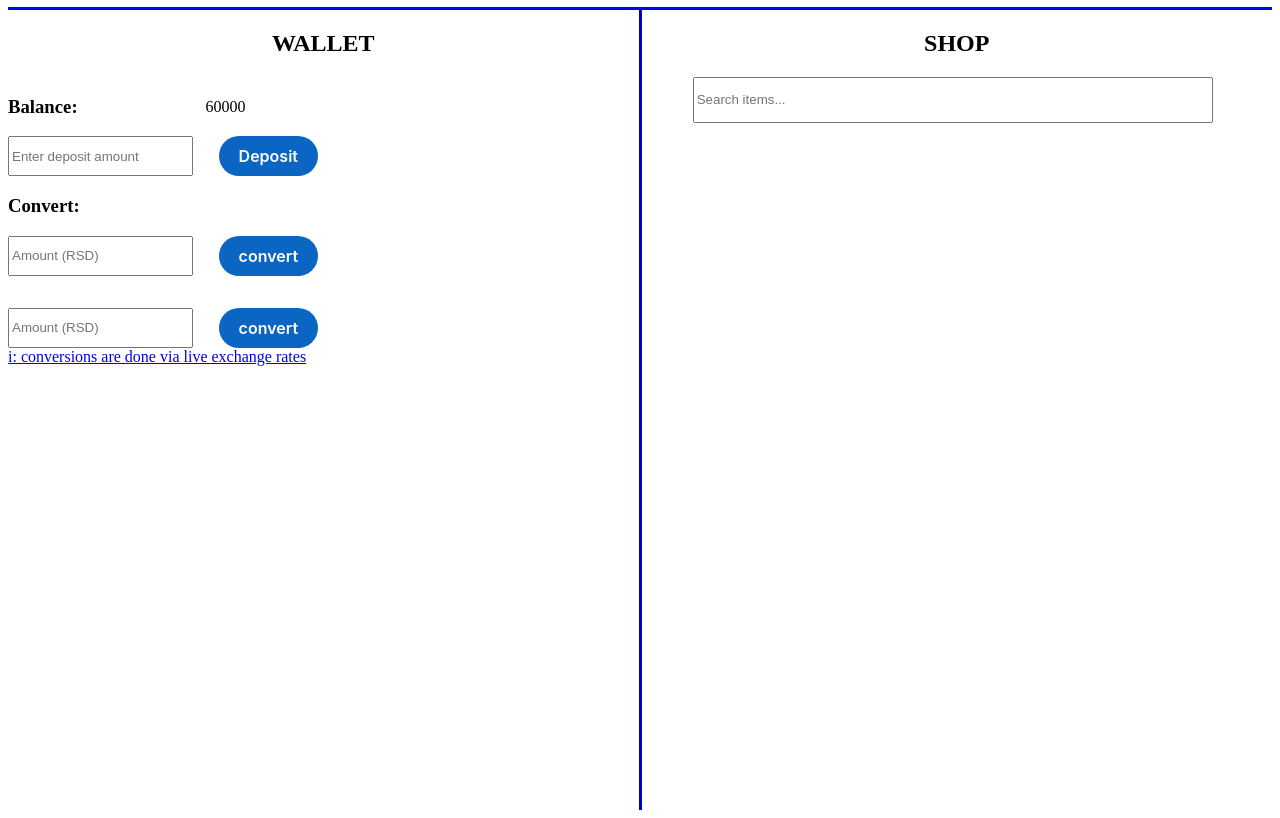
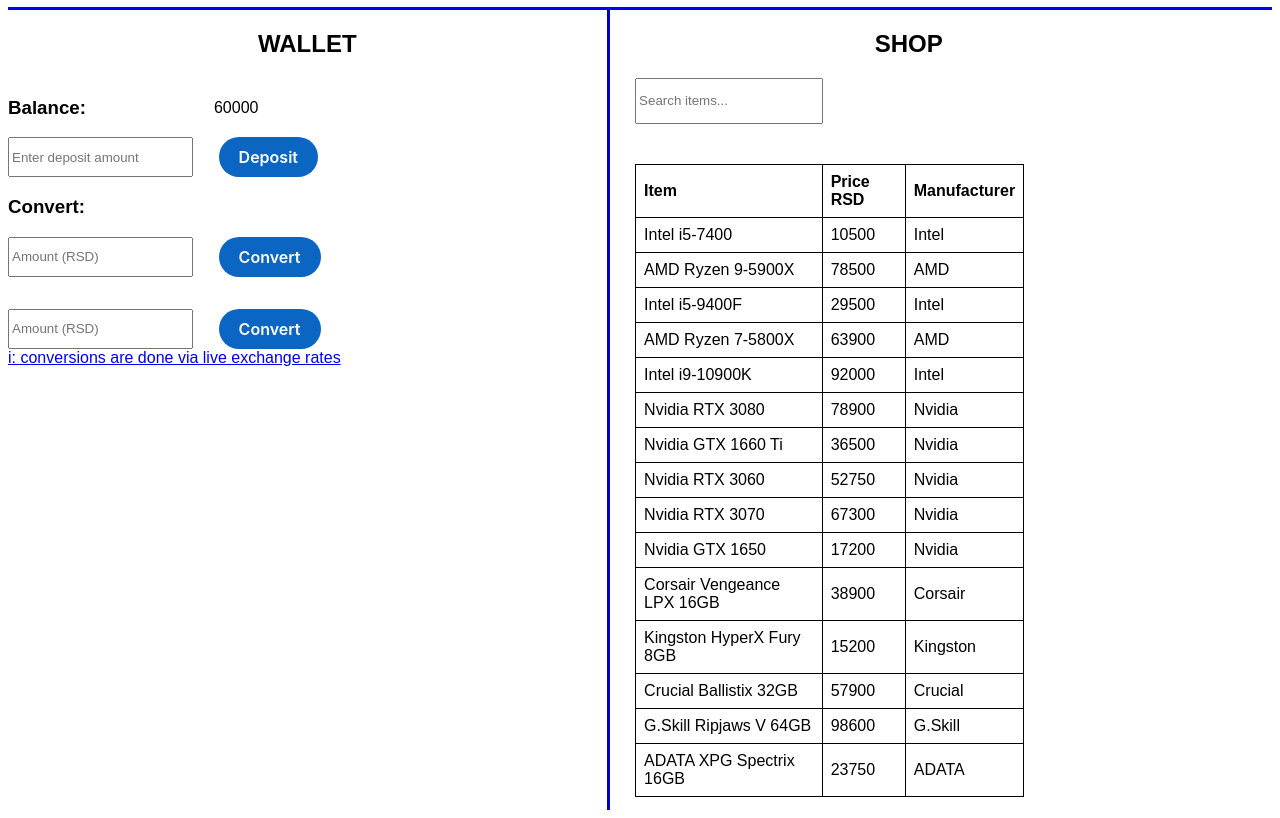
Before and after one commit to Dw1GHTY/RxJS-projekat-18289, a website built with webpack: page index.html in a window 1280 px wide. Shown: the part 81-899 px from the top of the page. Built offline with nearby package versions, Linux system fonts and the light colour scheme; no server answers; data requests are answered from the project's data file.

Commit message:
api proba

```diff
--- a/src/controllers/fetchApi.ts
+++ b/src/controllers/currencyApi.ts
@@ -1,6 +1,7 @@
+//ako prebacim u enviroment odbija zahtev
 var key = "9ebc9b0fcdf393a8952f4c7dc03c0a0509785232";
 
-const apiURL =  `https://api.getgeoapi.com/v2/currency/list?api_key=${key}&format=json`
+const apiURL = `https://api.getgeoapi.com/v2/currency/list?api_key=${key}&format=json`
 
 export async function getData() {
     fetch(apiURL)
--- /dev/null
+++ b/src/controllers/getComponents.ts
@@ -0,0 +1,19 @@
+import { from, Observable } from "rxjs";
+import { Component } from "../Interface/Component";
+import { enviroments } from "../enviroments";
+
+
+
+//components Observable
+export function getComponents(): Observable<Component[]> {
+    const promise = fetch(enviroments.DB_URL)
+        .then(response => {
+            if (!response.ok) {
+                throw new Error("Components not found");
+            } else {
+                return response.json();
+            }
+        })
+        .catch(err => console.log(err))
+    return from(promise);
+}
--- /dev/null
+++ b/src/enviroments.ts
@@ -0,0 +1,4 @@
+export const enviroments = {
+    DB_URL: "http://localhost:3000/components/",
+    API_KEY: "9ebc9b0fcdf393a8952f4c7dc03c0a0509785232"
+}
--- a/src/index.ts
+++ b/src/index.ts
@@ -1,10 +1,13 @@
 /* const url = "http://localhost:3000/db/people-db.json"; */
 
 import { render } from "./views/main";
-import { getData } from "./controllers/fetchApi";
-import { getComponent } from "./controllers/fetchDb";
+import { getData } from "./controllers/currencyApi";
+import { getComponents } from "./controllers/getComponents";
 
 
 //tok podataka -> draw funkcija -> filter na search
 
+/* getComponent(); */
+getData();
+
 render();
--- a/src/views/main.ts
+++ b/src/views/main.ts
@@ -1,8 +1,8 @@
 import { createShopSection } from "./shop";
-import { createWalletSection} from "./wallet";
+import { createWalletSection } from "./wallet";
 import { createHeaderSection } from "./header";
 
-export function render(){
+export function render() {
 
     const appContainer = document.createElement('div');
     appContainer.classList.add('app-container');
--- a/src/views/shop.ts
+++ b/src/views/shop.ts
@@ -1,8 +1,8 @@
-import { getComponent } from "../controllers/fetchDb";
-import { Component } from "../Interfaces/Component";
+import { getComponents } from "../controllers/getComponents";
+import { Component } from "../Interface/Component";
 
 
-export function createShopSection(workspaceContainer: HTMLElement): HTMLElement{
+export function createShopSection(workspaceContainer: HTMLElement): HTMLElement {
 
     const shopContainer = document.createElement('div');
     shopContainer.classList.add('shop-container');
@@ -32,14 +32,70 @@
 
     //#region filter
     const filterContainer = document.createElement('div');
-    filterContainer.classList.add('filet-container');
+    filterContainer.classList.add('filter-container');
     shopContainer.appendChild(filterContainer);
 
 
     //#endregion
 
 
+    //#region table
 
+    //<table>
+    const shopTable = document.createElement('table');
+    shopTable.classList.add('shop-table');
+    shopContainer.appendChild(shopTable);
+    //<thead>
+    const shopTableHead = document.createElement('thead');
+    shopTable.appendChild(shopTableHead);
+    //<tr>
+    const shopTableHeadRow = document.createElement('tr');
+    shopTableHead.appendChild(shopTableHeadRow);
+    //<th>
+    const tableItem = document.createElement('th');
+    tableItem.classList.add('.table-item');
+    tableItem.innerHTML = 'Item';
+    shopTableHeadRow.appendChild(tableItem);
+    //<th>
+    const tablePrice = document.createElement('th');
+    tablePrice.classList.add('table-price');
+    tablePrice.innerHTML = 'Price RSD';
+    shopTableHeadRow.appendChild(tablePrice);
+    //<th>
+    const tableManufacturer = document.createElement('th');
+    tableManufacturer.classList.add('table-manufacturer');
+    tableManufacturer.innerHTML = 'Manufacturer';
+    shopTableHeadRow.appendChild(tableManufacturer);
+
+    //<tbody>
+    const shopTableBody = document.createElement('tbody');
+    shopTableBody.classList.add('shop-table-body');
+    shopTable.appendChild(shopTableBody);
+
+    getComponents().subscribe((data) => {
+        console.log(data);
+
+        data.forEach(components => {
+
+            const row = document.createElement('tr');
+
+            const item = document.createElement('td');
+            item.textContent = components.item;
+            row.appendChild(item);
+
+            const priceRSD = document.createElement('td');
+            priceRSD.textContent = components.priceRSD.toPrecision();
+            row.appendChild(priceRSD);
+
+            const manufacturer = document.createElement('td');
+            manufacturer.textContent = components.manufacturer;
+            row.appendChild(manufacturer);
+
+            shopTableBody.appendChild(row);
+        });
+    })
+
+    //#endregion
 
 
     return shopContainer;
--- a/src/views/wallet.ts
+++ b/src/views/wallet.ts
@@ -1,4 +1,4 @@
-export function createWalletSection(workspaceContainer: HTMLElement): HTMLElement{
+export function createWalletSection(workspaceContainer: HTMLElement): HTMLElement {
 
     const walletContainer = document.createElement('div');
     walletContainer.classList.add('wallet-container');
@@ -68,7 +68,7 @@
 
     const toEuroButton = document.createElement('button');
     toEuroButton.classList.add('wallet-button');
-     toEuroButton.innerHTML = "convert";
+    toEuroButton.innerHTML = "Convert";
     toEuroContainer.appendChild(toEuroButton);
 
     const toDollarContainer = document.createElement('div');
@@ -82,7 +82,7 @@
 
     const toDollarButton = document.createElement('button');
     toDollarButton.classList.add('wallet-button');
-     toDollarButton.innerHTML = "convert";
+    toDollarButton.innerHTML = "Convert";
     toDollarContainer.appendChild(toDollarButton);
     //#endregion
 
--- a/styles/main.css
+++ b/styles/main.css
@@ -1,3 +1,7 @@
+body {
+    font-family: sans-serif;
+}
+
 .app-container {
     width: 100%;
     height: 100%;
@@ -47,17 +51,18 @@
 
 .wallet-title {}
 
-.balance-container{
+.balance-container {
     display: flex;
     flex-direction: row;
     flex-wrap: wrap;
     align-items: center;
 }
-.balance{
+
+.balance {
     margin-left: 10vw;
 }
 
-.deposit-container{
+.deposit-container {
     display: flex;
     flex-direction: row;
     flex-wrap: wrap;
@@ -113,30 +118,27 @@
 }
 
 
-.convert-container{
+.convert-container {
     display: flex;
     flex-direction: column;
 }
 
-.to-euro-container{
+.to-euro-container {
     display: flex;
     flex-direction: row;
     flex-wrap: wrap;
     margin-bottom: 4vh;
 }
 
-.to-dollar-container{
+.to-dollar-container {
     display: flex;
     flex-direction: row;
     flex-wrap: wrap;
 }
 
-.conversion-info-container{
+.conversion-info-container {}
 
-}
-.conversion-info-link{
-
-}
+.conversion-info-link {}
 
 
 
@@ -151,6 +153,7 @@
 .shop-container {
     width: 50vw;
     height: 100vh;
+    padding-right: 5vw;
 }
 
 .shop-title-container {
@@ -160,11 +163,33 @@
 
 .shop-title {}
 
-.search-container{
+.search-container {}
 
+.search-bar {
+    margin-left: 2vw;
+    height: 5vh;
+    width: 30%;
 }
-.search-bar{
-    margin-left: 4vw;
-    height: 5vh;
-    width: 40vw;
+
+.shop-table {
+    border-collapse: collapse;
+    width: 65%;
+    margin-top: 5vh;
+    margin-left: 2vw;
+    margin-right: 5vw;
 }
+
+th,
+td {
+    border: 1px solid black;
+    padding: 8px;
+    text-align: left;
+}
+
+.table-item {}
+
+.table-price {}
+
+.table-manufacturer {
+    width: 15%;
+}
```
Also changed, not shown: src/controllers/fetchDb.ts (deleted, +0 -18 lines), dist/bundle.js, src/Interface/Component.ts (renamed from src/Interfaces/Component.ts). Lines whose indentation alone changed are shown as unchanged.
